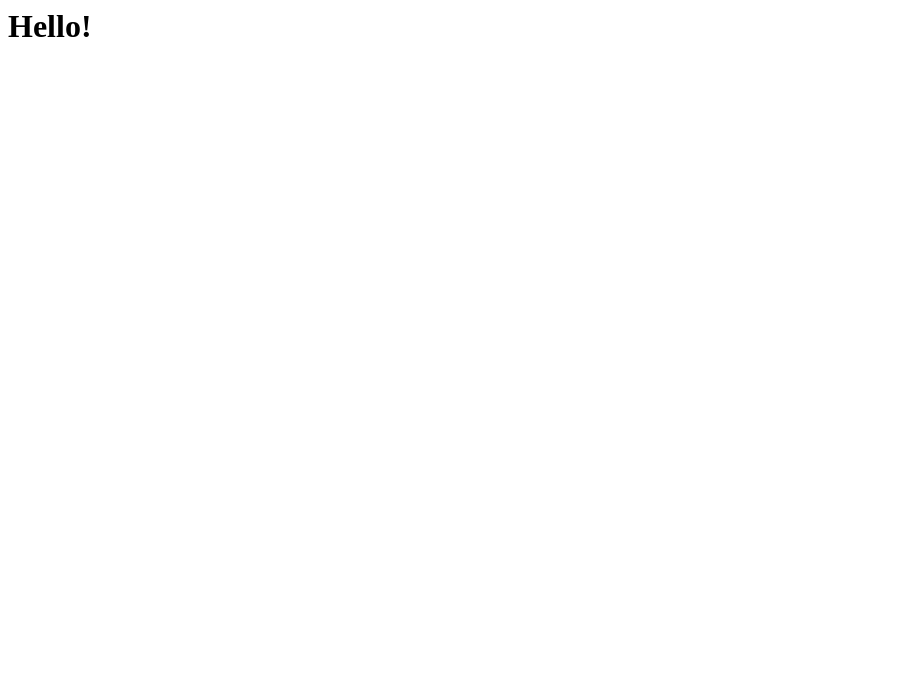
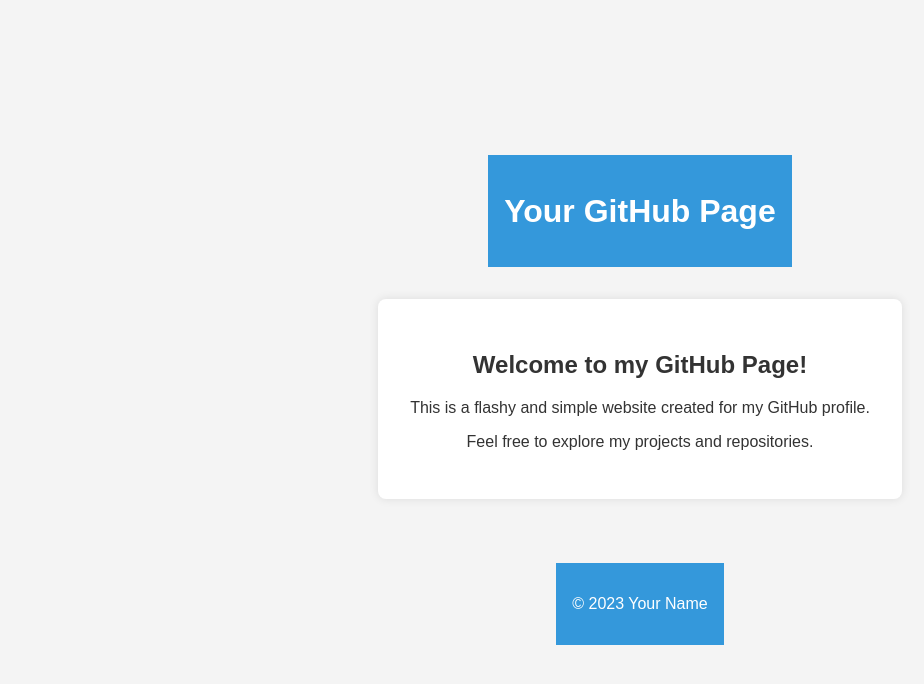
Before and after one commit to Jude2Tuff/index.html, a plain HTML site: page index.html in a window 1280 px wide. Shown: the whole page, without its empty margins (0-924 px from the left). Drawn offline with Linux system fonts and the light colour scheme.

Commit message:
Added some Pizzaz

```diff
--- a/index.html
+++ b/index.html
@@ -1 +1,62 @@
-<h1>Hello!</h1>
+<!DOCTYPE html>
+<html lang="en">
+<head>
+    <meta charset="UTF-8">
+    <meta name="viewport" content="width=device-width, initial-scale=1.0">
+    <title>Your GitHub Page</title>
+    <style>
+        body {
+            font-family: 'Arial', sans-serif;
+            background-color: #f4f4f4;
+            margin: 0;
+            padding: 0;
+            display: flex;
+            flex-direction: column;
+            align-items: center;
+            justify-content: center;
+            height: 100vh;
+            color: #333;
+        }
+
+        header {
+            background-color: #3498db;
+            color: white;
+            padding: 1em;
+            text-align: center;
+        }
+
+        section {
+            max-width: 600px;
+            margin: 2em;
+            padding: 2em;
+            background-color: white;
+            border-radius: 8px;
+            box-shadow: 0 0 10px rgba(0, 0, 0, 0.1);
+            text-align: center;
+        }
+
+        footer {
+            margin-top: 2em;
+            padding: 1em;
+            background-color: #3498db;
+            color: white;
+            text-align: center;
+        }
+    </style>
+</head>
+<body>
+    <header>
+        <h1>Your GitHub Page</h1>
+    </header>
+
+    <section>
+        <h2>Welcome to my GitHub Page!</h2>
+        <p>This is a flashy and simple website created for my GitHub profile.</p>
+        <p>Feel free to explore my projects and repositories.</p>
+    </section>
+
+    <footer>
+        <p>&copy; 2023 Your Name</p>
+    </footer>
+</body>
+</html>
```
